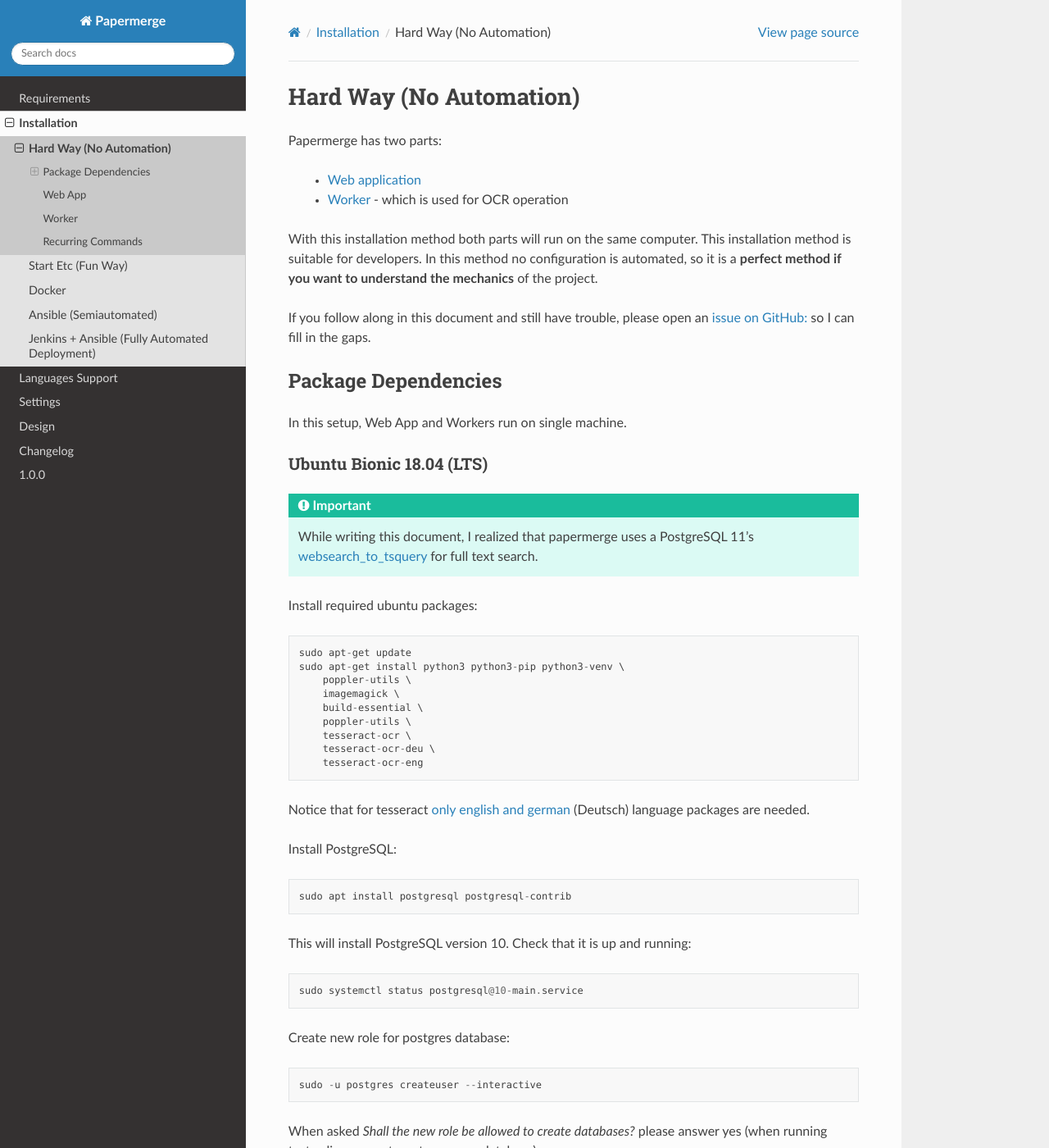
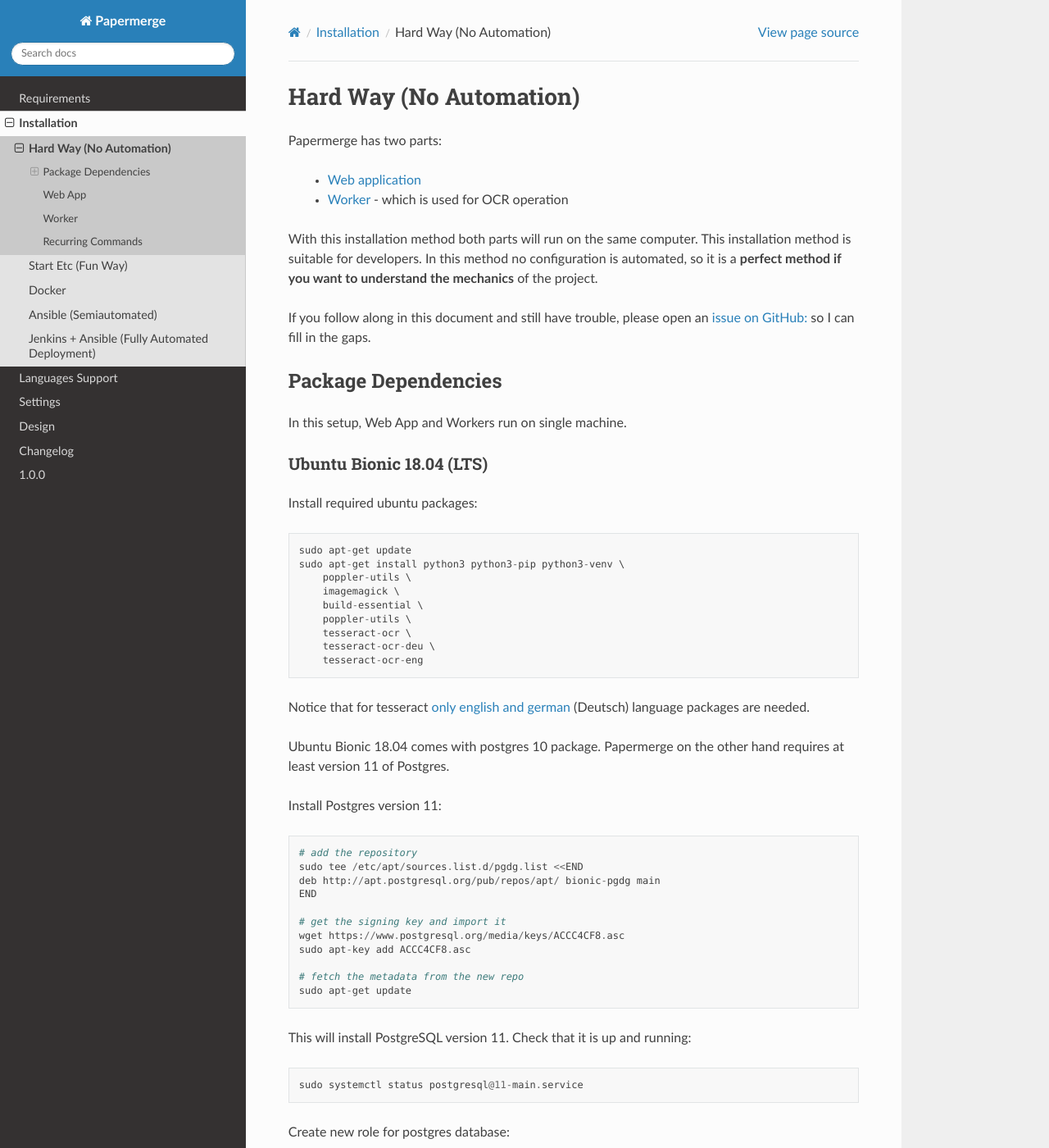
Before and after one commit to ciur/papermerge, a Sphinx documentation site: the page built from docs/source/installation/hard_way.rst, in a window 1280 px wide and 1400 px high. Shown: the whole window at 82% size. Built offline with Sphinx 7.4.7 and the Read the Docs theme 2.0.0, drawn with Linux system fonts in a browser that asks for light colours.

Commit message:
Instruction to install PostgreSQL 11.0

```diff
--- a/docs/source/installation/hard_way.rst
+++ b/docs/source/installation/hard_way.rst
@@ -25,12 +25,6 @@
 Ubuntu Bionic 18.04 (LTS)
 --------------------------
 
-.. important::
-
-    While writing this document, I realized that papermerge uses
-    a PostgreSQL 11's `websearch_to_tsquery <https://www.postgresql.org/docs/current/textsearch-controls.html>`_
-    for full text search.
-
 Install required ubuntu packages::
 
     sudo apt-get update
@@ -46,13 +40,26 @@
 Notice that for tesseract :ref:`only english and german <languages>` (Deutsch)
 language packages are needed.
 
-Install PostgreSQL::
+Ubuntu Bionic 18.04 comes with postgres 10 package. Papermerge on the other hand
+requires at least version 11 of Postgres.
 
-    sudo apt install postgresql postgresql-contrib
+Install Postgres version 11::
 
-This will install PostgreSQL version 10. Check that it is up and running::
+    # add the repository
+    sudo tee /etc/apt/sources.list.d/pgdg.list <<END
+    deb http://apt.postgresql.org/pub/repos/apt/ bionic-pgdg main
+    END
 
-    sudo systemctl status postgresql@10-main.service
+    # get the signing key and import it
+    wget https://www.postgresql.org/media/keys/ACCC4CF8.asc
+    sudo apt-key add ACCC4CF8.asc
+
+    # fetch the metadata from the new repo
+    sudo apt-get update
+
+This will install PostgreSQL version 11. Check that it is up and running::
+
+    sudo systemctl status postgresql@11-main.service
 
 Create new role for postgres database::
 
```
